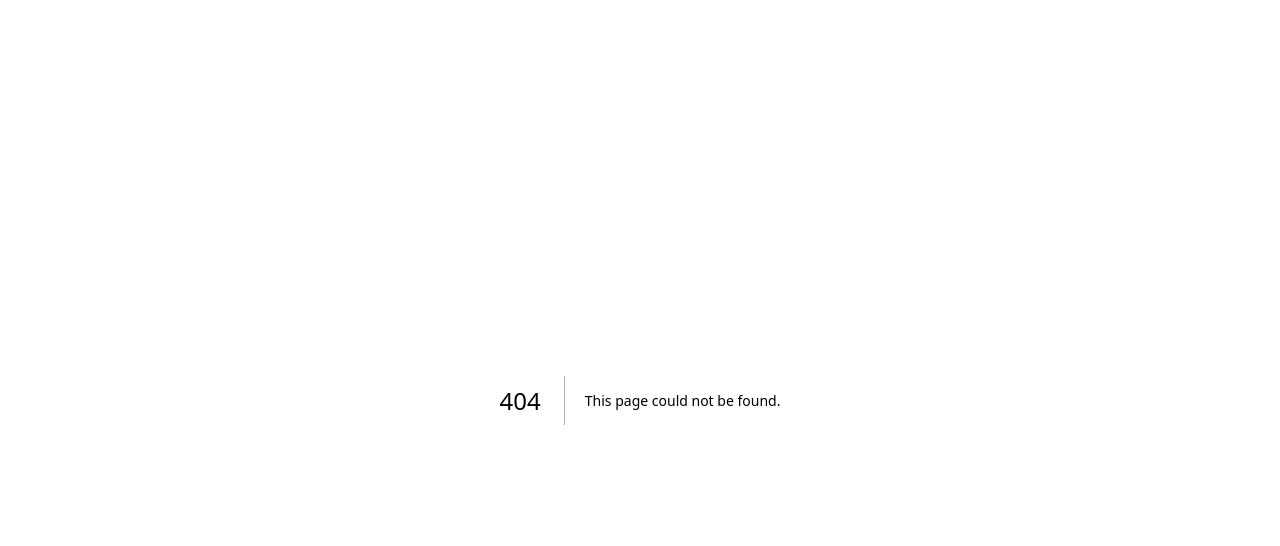
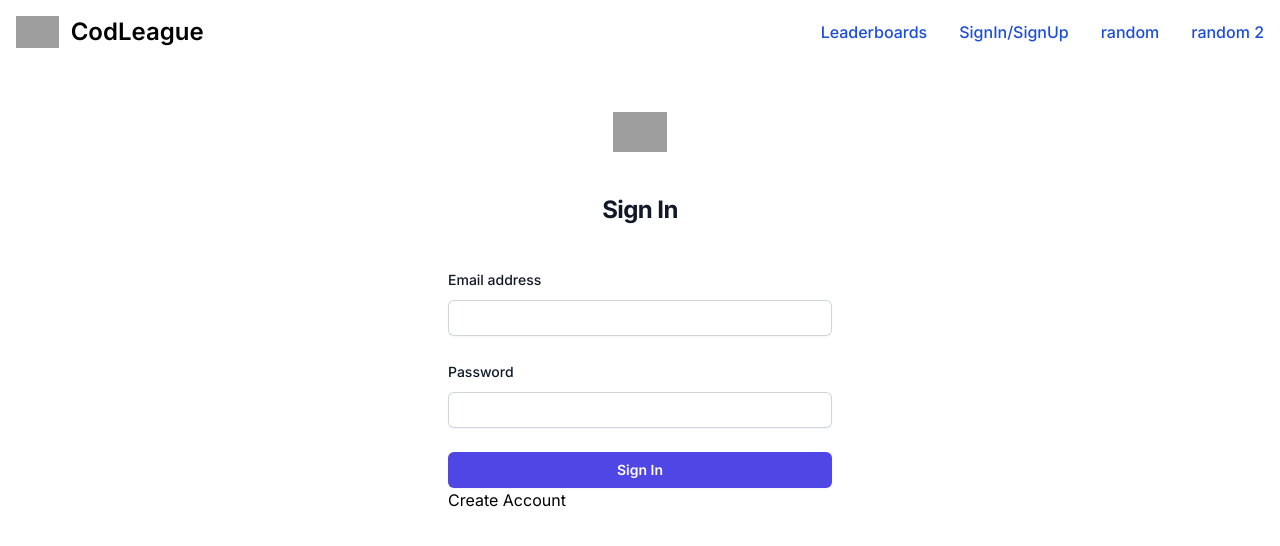
Before and after one commit to Mattxtype/ESports-Betting, a Next.js app in the folder client/: page /auth/signin in a window 1280 px wide. Before the commit this address had no page. Shown: the top 546 px of the page. Built offline with nearby package versions, Linux system fonts and the light colour scheme; grey boxes are pictures that could not be loaded.

Commit message:
impelemnt signin page with correct routing

```diff
--- /dev/null
+++ b/client/app/auth/signin/page.tsx
@@ -0,0 +1,99 @@
+"use client";
+import React, { FormEvent, useState } from "react";
+import axios from "axios";
+import Link from "next/link";
+import { NavBar } from "@/components/navbar/navbar";
+
+async function onSubmit(event: FormEvent<HTMLFormElement>) {
+  event.preventDefault();
+  var formData = new FormData(event.currentTarget);
+  const form_values = Object.fromEntries(formData);
+  console.log("form values", form_values);
+  await axios
+    .post("/api/auth/signin", {
+      email: form_values.email,
+      password: form_values.password,
+    })
+    .then(function (response) {
+      console.log(response);
+    })
+    .catch(function (error) {
+      console.log(error);
+    });
+}
+
+export default function SignIn() {
+  return (
+    <div>
+    <NavBar></NavBar>
+      <div className="flex flex-1 flex-col justify-center px-6 py-12 lg:px-8">
+        <div className="sm:mx-auto sm:w-full sm:max-w-sm">
+          <img
+            className="mx-auto h-10 w-auto"
+            src="https://tailwindui.com/img/logos/mark.svg?color=indigo&shade=600"
+            alt="Your Company"
+          />
+          <h2 className="mt-10 text-center text-2xl font-bold leading-9 tracking-tight text-gray-900">
+            Sign In
+          </h2>
+        </div>
+
+        <div className="mt-10 sm:mx-auto sm:w-full sm:max-w-sm">
+          <form className="space-y-6" onSubmit={onSubmit}>
+            <div>
+              <label
+                htmlFor="email"
+                className="block text-sm font-medium leading-6 text-gray-900"
+              >
+                Email address
+              </label>
+              <div className="mt-2">
+                <input
+                  id="email"
+                  name="email"
+                  type="email"
+                  autoComplete="email"
+                  required
+                  className="block w-full rounded-md border-0 py-1.5 text-gray-900 shadow-sm ring-1 ring-inset ring-gray-300 placeholder:text-gray-400 focus:ring-2 focus:ring-inset focus:ring-indigo-600 sm:text-sm sm:leading-6"
+                />
+              </div>
+            </div>
+
+            <div>
+              <div className="flex items-center justify-between">
+                <label
+                  htmlFor="password"
+                  className="block text-sm font-medium leading-6 text-gray-900"
+                >
+                  Password
+                </label>
+              </div>
+              <div className="mt-2">
+                <input
+                  id="password"
+                  name="password"
+                  type="password"
+                  autoComplete="current-password"
+                  required
+                  className="block w-full rounded-md border-0 py-1.5 text-gray-900 shadow-sm ring-1 ring-inset ring-gray-300 placeholder:text-gray-400 focus:ring-2 focus:ring-inset focus:ring-indigo-600 sm:text-sm sm:leading-6"
+                />
+              </div>
+            </div>
+
+            <div>
+              <button
+                type="submit"
+                className="flex w-full justify-center rounded-md bg-indigo-600 px-3 py-1.5 text-sm font-semibold leading-6 text-white shadow-sm hover:bg-indigo-500 focus-visible:outline focus-visible:outline-2 focus-visible:outline-offset-2 focus-visible:outline-indigo-600"
+              >
+                Sign In
+              </button>
+            </div>
+          </form>
+          <div>
+            <Link href={"/auth/signup"}>Create Account</Link>
+          </div>
+        </div>
+      </div>
+      </div>
+  );
+};
--- a/client/app/page.tsx
+++ b/client/app/page.tsx
@@ -1,13 +1,10 @@
-import { SignupCard } from "@/components/auth/signup_card";
 import { NavBar } from "@/components/navbar/navbar";
-import Image from "next/image";
 
 export default function Home() {
   return (
     <main>
       <NavBar></NavBar>
       <div>
-      <SignupCard/>
       </div>
     </main>
   );
--- a/client/components/navbar/navbar.tsx
+++ b/client/components/navbar/navbar.tsx
@@ -6,10 +6,10 @@
   return (
     <nav className="bg-white border-gray-200 dark:bg-gray-900">
   <div className="max-w-screen-xl flex flex-wrap items-center justify-between mx-auto p-4">
-    <a href="https://flowbite.com/" className="flex items-center space-x-3 rtl:space-x-reverse">
+    <Link href="/" className="flex items-center space-x-3 rtl:space-x-reverse">
         <img src="https://flowbite.com/docs/images/logo.svg" className="h-8" alt="Flowbite Logo" />
         <span className="self-center text-2xl font-semibold whitespace-nowrap dark:text-white">CodLeague</span>
-    </a>
+    </Link>
     <button data-collapse-toggle="navbar-default" type="button" className="inline-flex items-center p-2 w-10 h-10 justify-center text-sm text-gray-500 rounded-lg md:hidden hover:bg-gray-100 focus:outline-none focus:ring-2 focus:ring-gray-200 dark:text-gray-400 dark:hover:bg-gray-700 dark:focus:ring-gray-600" aria-controls="navbar-default" aria-expanded="false">
         <span className="sr-only">Open main menu</span>
         <svg className="w-5 h-5" aria-hidden="true" xmlns="http://www.w3.org/2000/svg" fill="none" viewBox="0 0 17 14">
@@ -19,12 +19,9 @@
     <div className="hidden w-full md:block md:w-auto" id="navbar-default">
       <ul className="font-medium flex flex-col p-4 md:p-0 mt-4 border border-gray-100 rounded-lg bg-gray-50 md:flex-row md:space-x-8 rtl:space-x-reverse md:mt-0 md:border-0 md:bg-white dark:bg-gray-800 md:dark:bg-gray-900 dark:border-gray-700">
         <Link className="block py-2 px-3 text-white bg-blue-700 rounded md:bg-transparent md:text-blue-700 md:p-0 dark:text-white md:dark:text-blue-500" href="/random">
-        Home
-        </Link>
-        <Link className="block py-2 px-3 text-white bg-blue-700 rounded md:bg-transparent md:text-blue-700 md:p-0 dark:text-white md:dark:text-blue-500" href="/random">
         Leaderboards
         </Link>
-        <Link className="block py-2 px-3 text-white bg-blue-700 rounded md:bg-transparent md:text-blue-700 md:p-0 dark:text-white md:dark:text-blue-500" href="/random">
+        <Link className="block py-2 px-3 text-white bg-blue-700 rounded md:bg-transparent md:text-blue-700 md:p-0 dark:text-white md:dark:text-blue-500" href="/auth/signin">
         SignIn/SignUp
         </Link>
         <Link className="block py-2 px-3 text-white bg-blue-700 rounded md:bg-transparent md:text-blue-700 md:p-0 dark:text-white md:dark:text-blue-500" href="/random">
```
